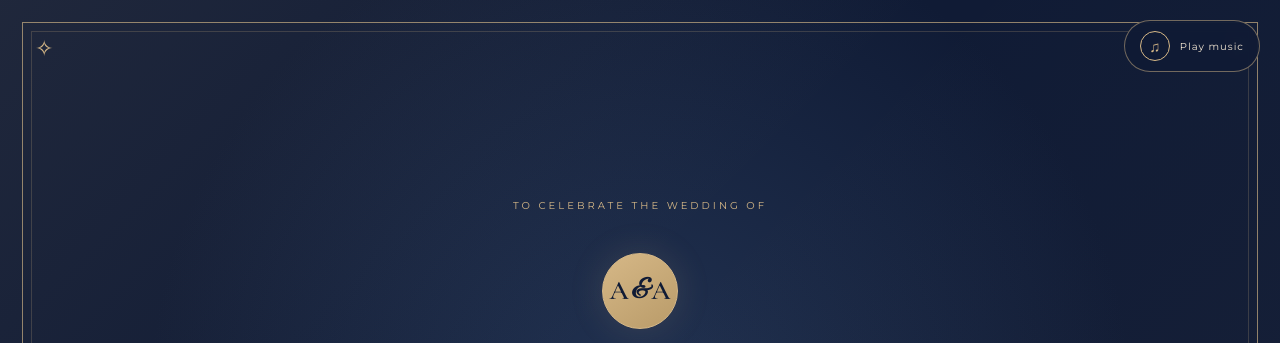
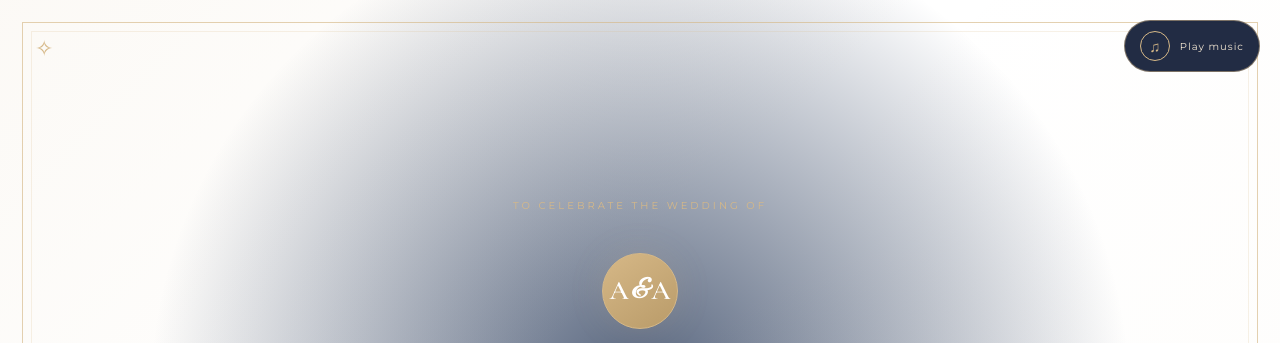
Before and after one commit to peohhh/digitalweddingcard, a plain HTML site: page index.html in a window 1280 px wide. Shown: the top 343 px of the page. Drawn offline with nearby package versions, Linux system fonts and the light colour scheme.

Commit message:
Update color variables in style.css

```diff
--- a/style.css
+++ b/style.css
@@ -4,18 +4,18 @@
 ========================================= */
 
 :root {
-  --navy: #101b35;
-  --navy-soft: #172747;
-  --navy-light: #263858;
+  --navy: #FFFFFF;
+  --navy-soft: #FFFEFC;
+  --navy-light: #F8F3EB;
 
-  --champagne: #f4e8d4;
-  --champagne-light: #fbf7f0;
-  --gold: #d6b887;
-  --gold-dark: #a98a58;
+  --champagne: #F4E8D4;
+  --champagne-light: #FFFEFC;
+  --gold: #D6B887;
+  --gold-dark: #A98A58;
 
-  --white: #fffdf9;
-  --text: #263047;
-  --muted: #77736b;
+  --white: #FFFFFF;
+  --text: #5B4A3B;
+  --muted: #9A8978;
 
   --serif: "Cormorant Garamond", serif;
   --script: "Great Vibes", cursive;
```
